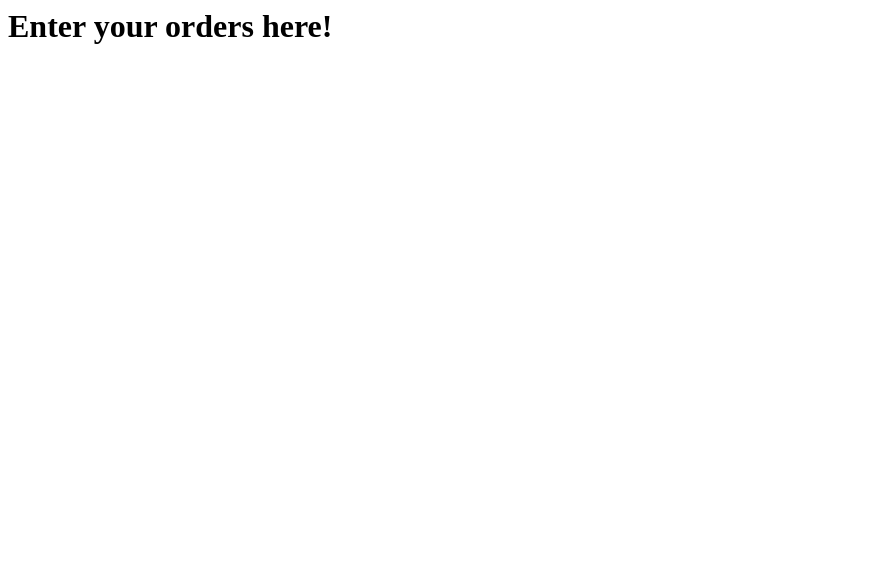
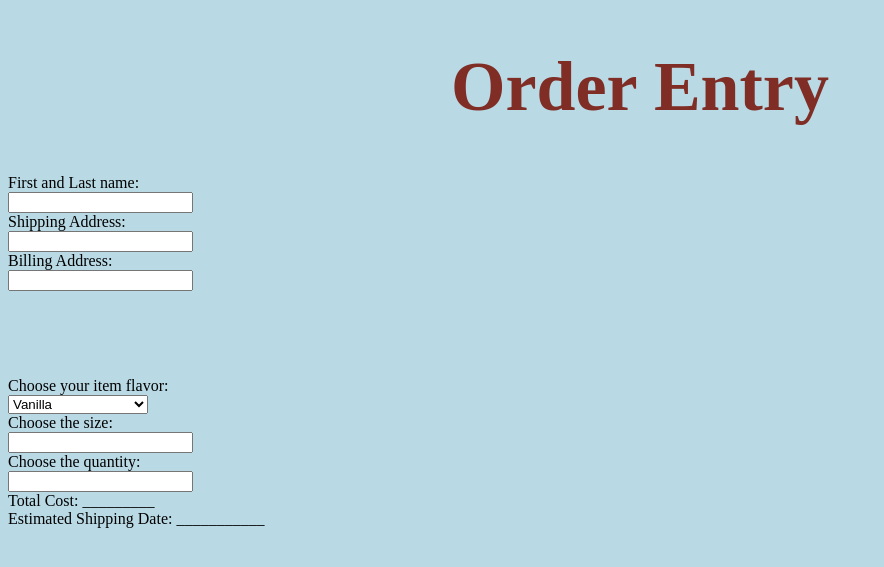
Before and after one commit to kavoncacho/ICETRACK, a Django app: page /orderentry/ in a window 1280 px wide. Shown: the top 567 px of the page, without its empty margins (0-884 px from the left). Run offline with Django 3.2, Linux system fonts and the light colour scheme.

Commit message:
added to order entry html

```diff
--- a/orderentry/views.py
+++ b/orderentry/views.py
@@ -1,5 +1,8 @@
 from django.shortcuts import render
 from django.http import HttpResponse
+from .models import customerInfo, orderInfo, invoice
+from inventory.models import sizeCounts, item
 
 def index(request):
+
     return render(request, 'orderentry.html')
--- a/templates/orderentry.html
+++ b/templates/orderentry.html
@@ -1 +1,57 @@
-<h1>Enter your orders here!</h1>
+<!DOCTYPE html>
+{% load static %}
+<html lang="en">
+
+<head>
+
+    {% block title%} <title> Order Entry </title> {% endblock %}
+    <h1 class = "header"> Order Entry </h1>
+    <meta charset="utf-8">
+    <meta name="viewport" content="width=device-width, initial-scale=1">
+    <link rel="stylesheet" type="text/css" href="{% static 'css/index.css' %}">
+
+    <body>
+        <p>
+            <!--Basic Customer Information-->
+
+            <label for="fullName">First and Last name:</label><br>
+            <input type="text" id="fullName" name="fullName"><br>
+
+            <label for="shipAddr">Shipping Address: </label><br>
+            <input type="text" id="shipAddr" name="shipAddr"><br>
+
+            <label for="billAddr">Billing Address: </label><br>
+            <input type="text" id="billAddr" name="billAddr"><br>
+
+        </p>
+
+        <br><br><br>
+
+        <p>
+            <!--Item Order Information-->
+            <label for="itemFlavor"> Choose your item flavor:</label><br>
+
+            <select name="itemFlavor" id = "itemFlavor">
+
+            <option value="Vanilla">Vanilla</option>
+            <option value="Chocolate">Chocolate</option>
+            <option value="Cookies and Cream">Cookies and Cream</option>
+            <option value="Strawberry">Strawberry</option>
+        </select> <br>
+
+            <label for="itemSize"> Choose the size:</label><br>
+            <input type="text" id="itemSize" name="itemSize"><br>
+
+            <label for="itemQuantity"> Choose the quantity:</label><br>
+            <input type="text" id="itemQuantity" name="itemQuantity"><br>
+
+            <label for="itemCost"> Total Cost: _________ </label><br>
+            <!--<input type="text" id="itemCost" name="itemCost"><br> -->
+
+            <label for="itemShipDate"> Estimated Shipping Date: ___________ </label><br>
+            <!--<input type="text" id="itemShipDate" name="itemShipDate"><br> -->
+
+    </body>
+
+
+</head>
```
